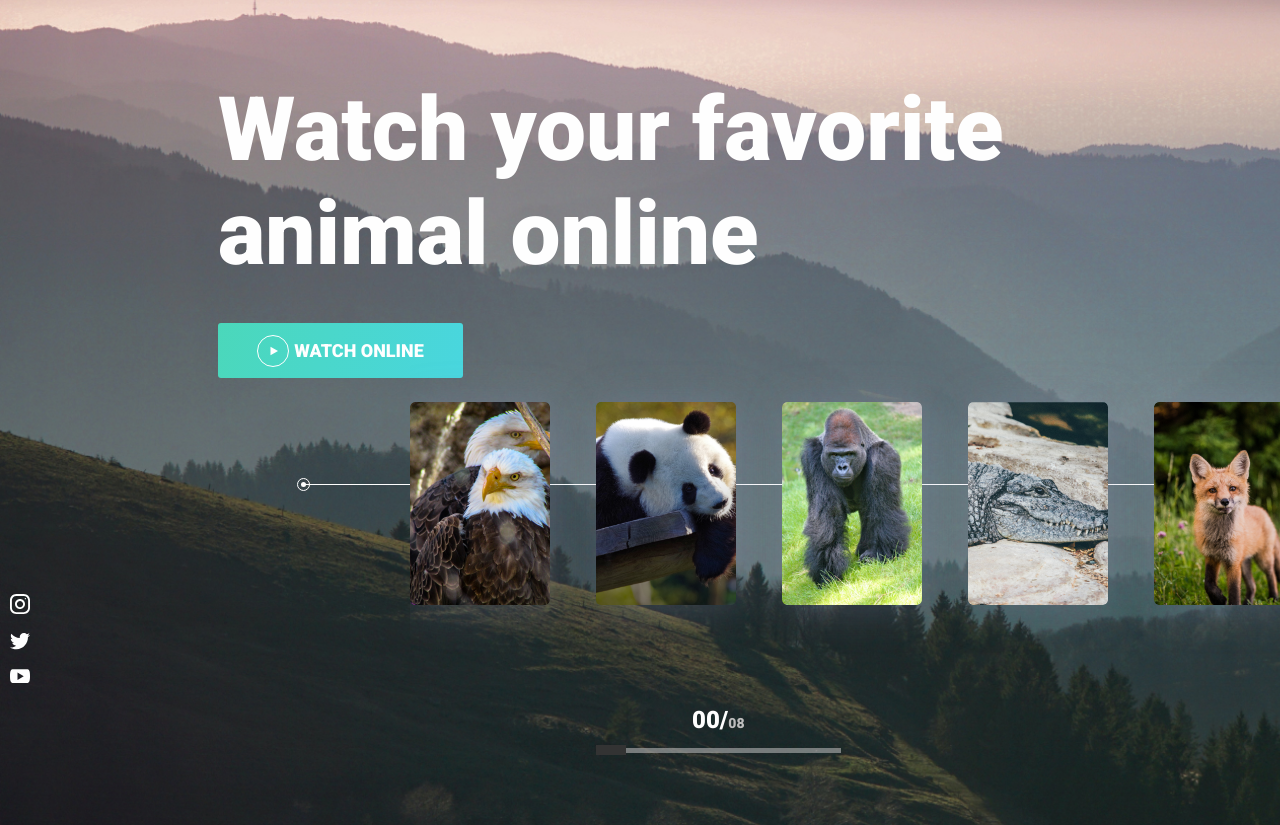
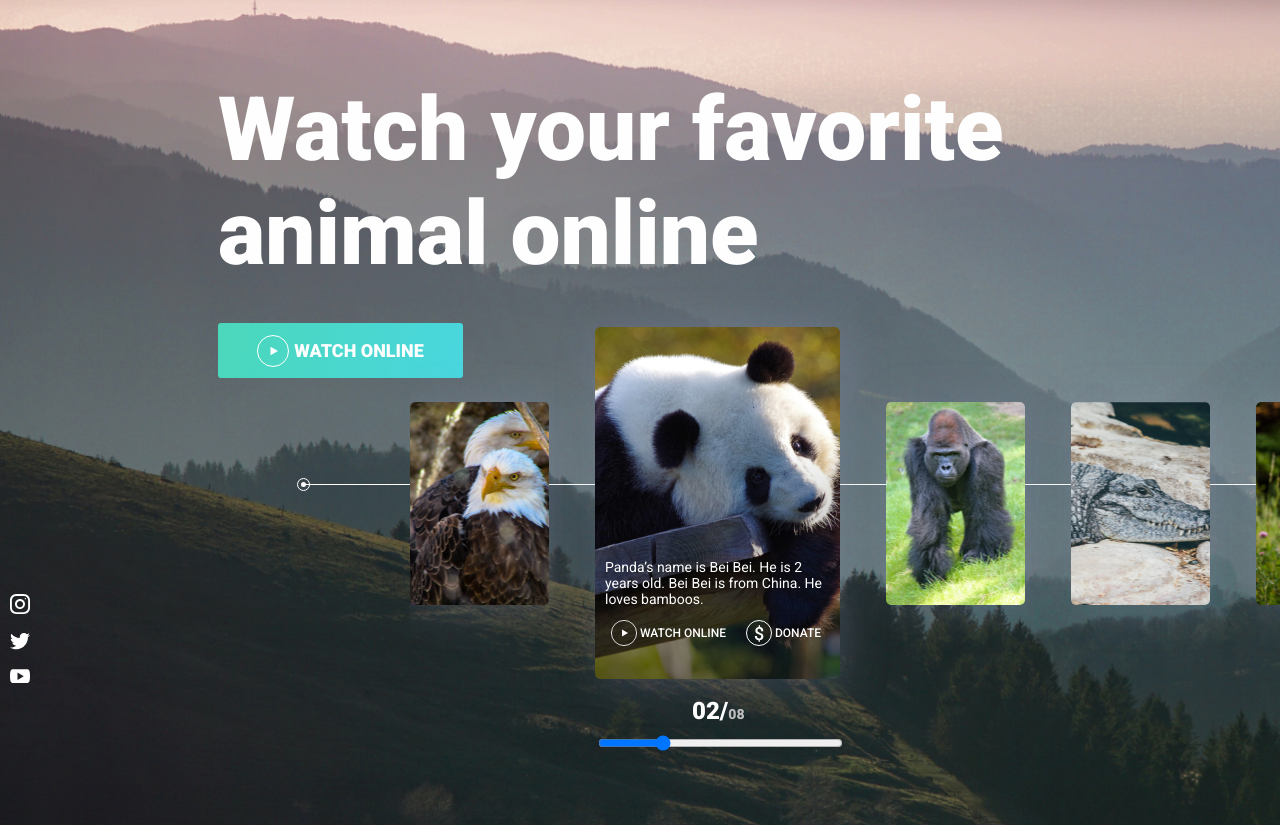
Before and after one commit to DimaZhadan/Zoo_App, a React (Create React App) app: page / in a window 1280 px wide. Shown: the part 222-1047 px from the top of the page. Built offline with nearby package versions, Linux system fonts and the light colour scheme.

Commit message:
add scroll to pagination

```diff
--- a/src/components/headerApp/HeaderApp.js
+++ b/src/components/headerApp/HeaderApp.js
@@ -4,10 +4,6 @@ import { ThemeContext, themes } from '../../context/theme-context';
 
 import Switcher from './switcher/Switcher';// eslint-disable-line no-use-before-define
 import Burger from './burger/Burger';
-
-import instagramLogo from '../../resources/img/instagram.svg';
-import twitterLogo from '../../resources/img/twitter.svg';
-import youtubeLogo from '../../resources/img/youTube.svg';
 
 import './headerApp.scss';
 import '../../index.scss';
@@ -75,13 +71,34 @@ const HeaderApp = () => {
                      </li>
                      <li className='header__social'>
                         <div className='header__social-logo'>
-                           <a href="#"><img src={instagramLogo} alt="Instagram logo" /></a>
+                           <a href="#">
+                              <svg width="20" height="20" viewBox="0 0 20 20" fill="none" xmlns="http://www.w3.org/2000/svg">
+                                 <g clipPath="url(#clip0_33436_1462)">
+                                    <path d="M13.75 0H6.25C2.79875 0 0 2.79875 0 6.25V13.75C0 17.2013 2.79875 20 6.25 20H13.75C17.2013 20 20 17.2013 20 13.75V6.25C20 2.79875 17.2013 0 13.75 0ZM18.125 13.75C18.125 16.1625 16.1625 18.125 13.75 18.125H6.25C3.8375 18.125 1.875 16.1625 1.875 13.75V6.25C1.875 3.8375 3.8375 1.875 6.25 1.875H13.75C16.1625 1.875 18.125 3.8375 18.125 6.25V13.75Z" fill="#FEFEFE" />
+                                    <path d="M10 5C7.23875 5 5 7.23875 5 10C5 12.7613 7.23875 15 10 15C12.7613 15 15 12.7613 15 10C15 7.23875 12.7613 5 10 5ZM10 13.125C8.2775 13.125 6.875 11.7225 6.875 10C6.875 8.27625 8.2775 6.875 10 6.875C11.7225 6.875 13.125 8.27625 13.125 10C13.125 11.7225 11.7225 13.125 10 13.125Z" fill="#FEFEFE" />
+                                    <path d="M15.3752 5.29148C15.7432 5.29148 16.0415 4.99319 16.0415 4.62523C16.0415 4.25727 15.7432 3.95898 15.3752 3.95898C15.0073 3.95898 14.709 4.25727 14.709 4.62523C14.709 4.99319 15.0073 5.29148 15.3752 5.29148Z" fill="#FEFEFE" />
+                                 </g>
+                                 <defs>
+                                    <clipPath id="clip0_33436_1462">
+                                       <rect width="20" height="20" fill="white" />
+                                    </clipPath>
+                                 </defs>
+                              </svg>
+                           </a>
                         </div>
                         <div className='header__social-logo'>
-                           <a href="#"><img src={twitterLogo} alt="Twitter logo" /></a>
+                           <a href="#">
+                              <svg width="20" height="17" viewBox="0 0 20 17" fill="none" xmlns="http://www.w3.org/2000/svg">
+                                 <path d="M20 1.92375C19.2562 2.25 18.4637 2.46625 17.6375 2.57125C18.4875 2.06375 19.1363 1.26625 19.4413 0.305C18.6488 0.7775 17.7737 1.11125 16.8412 1.2975C16.0887 0.49625 15.0162 0 13.8462 0C11.5762 0 9.74875 1.8425 9.74875 4.10125C9.74875 4.42625 9.77625 4.73875 9.84375 5.03625C6.435 4.87 3.41875 3.23625 1.3925 0.7475C1.03875 1.36125 0.83125 2.06375 0.83125 2.82C0.83125 4.24 1.5625 5.49875 2.6525 6.2275C1.99375 6.215 1.3475 6.02375 0.8 5.7225C0.8 5.735 0.8 5.75125 0.8 5.7675C0.8 7.76 2.22125 9.415 4.085 9.79625C3.75125 9.8875 3.3875 9.93125 3.01 9.93125C2.7475 9.93125 2.4825 9.91625 2.23375 9.86125C2.765 11.485 4.2725 12.6787 6.065 12.7175C4.67 13.8087 2.89875 14.4662 0.98125 14.4662C0.645 14.4662 0.3225 14.4512 0 14.41C1.81625 15.5812 3.96875 16.25 6.29 16.25C13.835 16.25 17.96 10 17.96 4.5825C17.96 4.40125 17.9537 4.22625 17.945 4.0525C18.7587 3.475 19.4425 2.75375 20 1.92375Z" fill="#FEFEFE" />
+                              </svg>
+                           </a>
                         </div>
                         <div className='header__social-logo'>
-                           <a href="#"><img src={youtubeLogo} alt="YouTube logo" /></a>
+                           <a href="#">
+                              <svg width="20" height="14" viewBox="0 0 20 14" fill="none" xmlns="http://www.w3.org/2000/svg">
+                                 <path d="M19.15 1.575C18.6075 0.61 18.0188 0.4325 16.82 0.365C15.6225 0.28375 12.6112 0.25 10.0025 0.25C7.38875 0.25 4.37625 0.28375 3.18 0.36375C1.98375 0.4325 1.39375 0.60875 0.84625 1.575C0.2875 2.53875 0 4.19875 0 7.12125C0 7.12375 0 7.125 0 7.125C0 7.1275 0 7.12875 0 7.12875V7.13125C0 10.0413 0.2875 11.7138 0.84625 12.6675C1.39375 13.6325 1.9825 13.8075 3.17875 13.8888C4.37625 13.9588 7.38875 14 10.0025 14C12.6112 14 15.6225 13.9587 16.8212 13.89C18.02 13.8087 18.6088 13.6338 19.1513 12.6688C19.715 11.715 20 10.0425 20 7.1325C20 7.1325 20 7.12875 20 7.12625C20 7.12625 20 7.12375 20 7.1225C20 4.19875 19.715 2.53875 19.15 1.575ZM7.5 10.875V3.375L13.75 7.125L7.5 10.875Z" fill="#FEFEFE" />
+                              </svg>
+                           </a>
                         </div>
                      </li>
                   </ul>
--- a/src/components/headerApp/burger/Burger.js
+++ b/src/components/headerApp/burger/Burger.js
@@ -4,13 +4,19 @@ import './burger.scss';
 const Burger = () => {
 
    const [burBtn, setBurBtn] = useState(true);
+
    const active = () => {
       const burgerActive = document.querySelector('.header__nav-burger');
+      const body = document.querySelector('body');
+      body.style.overflow = burBtn ? 'hidden' : '';
+      const burgerBtn = document.querySelector('.burger');
       if (burBtn) {
          burgerActive.className = 'header__nav-burger active';
+         burgerBtn.className = 'burger click';
          setBurBtn(!burBtn)
       } else {
          burgerActive.className = 'header__nav-burger';
+         burgerBtn.className = 'burger';
          setBurBtn(!burBtn)
       }
    }
--- a/src/components/headerApp/burger/burger.scss
+++ b/src/components/headerApp/burger/burger.scss
@@ -5,12 +5,14 @@
    height: 21px;
    cursor: pointer;
    margin-left: 34px;
+   transition: ease 0.5s;
 
-   span{
+   span {
       display: block;
       transform: translateY(295%);
       width: 40px;
       height: 3px;
+      transition: ease 0.5s;
       background: var(--text-color);
    }
 
@@ -22,7 +24,9 @@
       width: 40px;
       height: 3px;
       background: var(--text-color);
+      transition: ease 0.5s;
    }
+
    &::after {
       position: absolute;
       bottom: 0;
@@ -30,12 +34,37 @@
       content: '';
       width: 33px;
       height: 3px;
+      transition: ease 0.5s;
       background: var(--text-color);
    }
 }
 
+.burger.click {
+   transition: ease 0.5s;
+
+   span {
+      width: 0;
+      transition: ease 0.5s;
+   }
+
+   &::before {
+      transition: ease 0.5s;
+      transform: rotate(-45deg);
+      top: 9px;
+      left: 1px;
+   }
+
+   &::after {
+      transition: ease 0.5s;
+      width: 40px;
+      transform: rotate(45deg);
+      bottom: 8px;
+      left: 2px;
+   }
+}
+
 @media (max-width: 992px) {
-   .burger{
+   .burger {
       display: block;
    }
 }
--- a/src/components/headerApp/headerApp.scss
+++ b/src/components/headerApp/headerApp.scss
@@ -57,16 +57,41 @@
 
    &__social {
       display: none;
+
+      &-logo {
+         a {
+            svg {
+               path {
+                  fill: var(--social-logo-color);
+               }
+
+               g {
+                  path {
+                     fill: var(--social-logo-color);
+                  }
+
+                  path {
+                     fill: var(--social-logo-color);
+                  }
+
+                  path {
+                     fill: var(--social-logo-color);
+                  }
+               }
+            }
+         }
+      }
    }
 }
 
 .header__nav-burger {
+   user-select: none;
    position: absolute;
    top: 94px;
    left: 0;
    background: var(--switcher-bg);
    width: 100%;
-   height: 100vh;
+   height: 300px;
    margin: 0 auto;
    display: flex;
    justify-content: center;
@@ -75,13 +100,12 @@
    list-style-type: none;
    padding: 0;
    transform: translateX(-8000px);
-   transition: all 0.3s;
+   transition: ease 0.5s;
    z-index: 100;
 }
 
 .header__nav-burger.active {
-   overflow: hidden;
-   height: 300px;
+   transition: ease 0.5s;
    transform: translateX(0);
 }
 
@@ -100,7 +124,7 @@
 @media(max-width:640px) {
 
    .header {
-      overflow: hidden;
+
       &__social {
          display: flex;
          justify-content: center;
--- a/src/components/slider/Slider.js
+++ b/src/components/slider/Slider.js
@@ -10,10 +10,12 @@ const Slider = () => {
    const data = sliderData.data;
    const ref = useRef(null);
    const itemRefs = useRef([]);
+
    const [position, setPosition] = useState(0);
    const [swipeInfo, setSwipeInfo] = useState(false);
    const [transitionX, setTransitionX] = useState(0);
-   const [itemId, setItemId] = useState('00');
+   const [itemId, setItemId] = useState('02');
+   const [value, setValue] = useState(0);
 
    const onMouseDown = useCallback(e => {
       if (swipeInfo) return;
@@ -87,10 +89,24 @@ const Slider = () => {
       setItemId(itemRefs.current[id].id);
    }
 
-   const onScrollClick = () => {
+   const onScrollClick = (e) => {
+      setValue(e.target.value);
+      let bias;
+      if (window.innerWidth > 576) {
+         bias = 200;
+      } else {
+         bias = 100;
+      }
+      for (let i = 1; i <= 8; i++) {
+         if (value == 0 || value == 1) {
+            setTransitionX(0)
+         } else if (value == i) {
+            setTransitionX(i * -bias);
+         }
+      }
+   };
 
-   }
-
+   console.log(value);
    const elements = data.map((item, i) => {
       return (
          <div className={'preview__slider-item ' + item.classBg}
@@ -133,8 +149,16 @@ const Slider = () => {
                   <span >{itemId}/</span>08
                </div>
                <div className='preview__slider-scroll'>
-                  <div className='preview__slider-dots'
-                     onClick={onScrollClick}></div>
+                  <input type='range'
+                     name='volume'
+                     id='scroll-range'
+                     min={0}
+                     max={8}
+                     step={1}
+                     defaultValue={2}
+                     className='preview__slider-dots'
+                     onInput={e => onScrollClick(e)}
+                  ></input>
                </div>
             </div>
          </div>
--- a/src/components/slider/slider.scss
+++ b/src/components/slider/slider.scss
@@ -23,6 +23,7 @@
          justify-content: start;
          align-items: center;
          overflow: hidden;
+         transition: all 0.3s ease-in-out;
       }
 
       &-description {
@@ -139,6 +140,7 @@
          font-size: 14px;
          line-height: 16px;
          color: #BDBDBD;
+         user-select: none;
       }
 
       &-numbers {
@@ -223,17 +225,16 @@
       }
 
       &-scroll {
-         width: 245px;
-         height: 5px;
-         background: rgba(189, 189, 189, 0.57);
-         margin-top: 14px;
+         input[tupe=range] {
+            background: #fefefe;
+         }
+
       }
 
       &-dots {
-         position: absolute;
-         top: 39px;
-         width: 30px;
-         height: 10px;
+         display: block;
+         margin-top: 10px;
+         width: 245px;
          background: var(--pagination-dots-bg);
       }
 
@@ -277,7 +278,7 @@
       top: 290px;
       padding-left: 71px;
       max-width: 300px;
-      height: 400px;
+      height: 410px;
 
       .preview__slider {
          width: 1190px;
@@ -342,12 +343,8 @@
             }
          }
 
-         &-scroll {
+         &-dots {
             width: 140px;
-         }
-
-         &-dots {
-            width: 17px;
          }
       }
    }
--- a/src/index.scss
+++ b/src/index.scss
@@ -13,6 +13,7 @@ body {
    --text-color: #333;
    --logo-img: url('./resources/img/logo.svg');
    --pagination-dots-bg: #333;
+   --social-logo-color: #333;
 }
 
 :root[data-theme="dark"] {
@@ -23,5 +24,6 @@ body {
    --text-color: #fefefe;
    --logo-img: url('./resources/img/logo-dark.svg');
    --pagination-dots-bg: #fefefe;
+   --social-logo-color: #fefefe;
 
 }
--- a/src/services/sliderData.json
+++ b/src/services/sliderData.json
@@ -8,7 +8,7 @@
       {
          "id": "02",
          "description": "Panda’s name is Bei Bei. He is 2 years old. Bei Bei is from China. He loves bamboos.",
-         "classBg": "panda-bg"
+         "classBg": "panda-bg active-scail"
       },
       {
          "id": "03",
```
